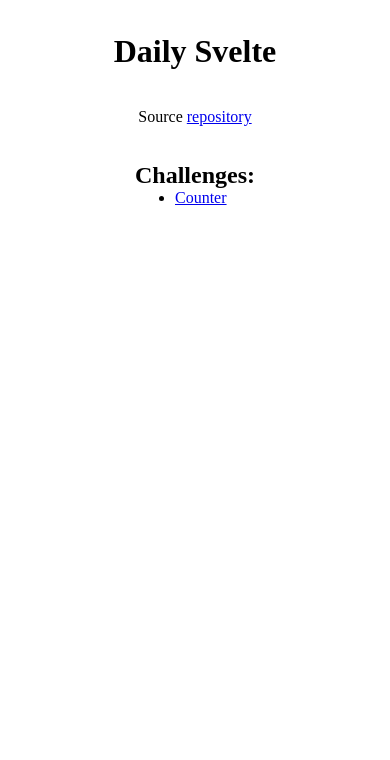
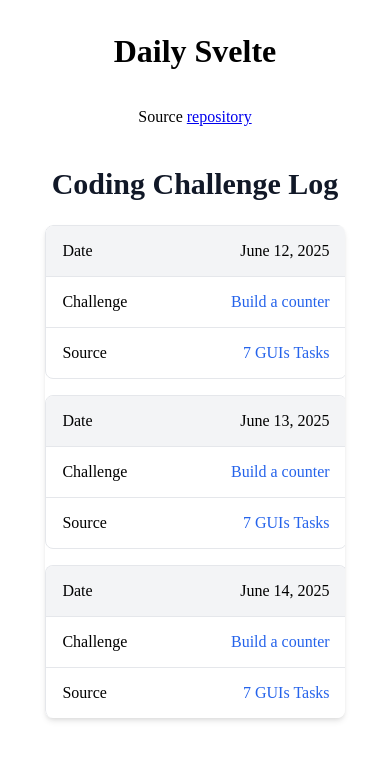
Before and after one commit to rezbee-dev/svelte-everydays, a SvelteKit app: page / in a window 390 px wide. Shown: the top 760 px of the page. Built offline with nearby package versions, Linux system fonts and the light colour scheme.

Commit message:
adds table for displaying challenges

```diff
--- /dev/null
+++ b/src/lib/Table.svelte
@@ -0,0 +1,206 @@
+<script>
+    import { base } from '$app/paths';
+
+    let { challenges } = $props();
+    console.log(base)
+</script>
+
+<div class="container">
+    <h1>Coding Challenge Log</h1>
+
+    <div class="table-wrapper">
+        <table class="responsive-table">
+            <thead>
+                <tr>
+                    <th>Date</th>
+                    <th>Challenge</th>
+                    <th>Source</th>
+                </tr>
+            </thead>
+            <tbody>
+                {#each challenges as c}
+                <tr>
+                    <td data-label="Date">{c.date}</td>
+                    <td data-label="Challenge"><a href="{base}/{c.challengeLink}">{c.challenge}</a></td>
+                    <td data-label="Source"><a href={c.sourceURL}>{c.sourceLabel}</a></td>
+                </tr>
+                {/each}
+                <!-- <tr>
+                    <td data-label="Date">2025-06-15</td>
+                    <td data-label="Challenge">Create a responsive pricing table component.</td>
+                    <td data-label="Source"><a href="#">Frontend Mentor</a></td>
+                </tr>
+                <tr>
+                    <td data-label="Date">2025-06-17</td>
+                    <td data-label="Challenge">Build a functional JavaScript calculator.</td>
+                    <td data-label="Source"><a href="#">CodePen Challenge</a></td>
+                </tr>
+                <tr>
+                    <td data-label="Date">2025-06-20</td>
+                    <td data-label="Challenge">Design the UI for a modern weather application.</td>
+                    <td data-label="Source"><a href="#">Dribbble Weekly Warm-up</a></td>
+                </tr>
+                <tr>
+                    <td data-label="Date">2025-06-22</td>
+                    <td data-label="Challenge">Implement a dark and light mode theme toggle.</td>
+                    <td data-label="Source"><a href="#">Dev.to Community</a></td>
+                </tr> -->
+            </tbody>
+        </table>
+    </div>
+</div>
+
+<style>
+    /* Generated by Gemini AI: https://g.co/gemini/share/81632f30aa2e */
+    /* Main Container and Typography */
+    .container {
+        width: 100%;
+    }
+
+    h1 {
+        font-size: 1.875rem; /* text-3xl */
+        font-weight: 700;
+        text-align: center;
+        margin-bottom: 1.5rem; /* mb-6 */
+        color: #111827; /* gray-900 */
+    }
+
+    /* Table Wrapper for shadow and rounded corners */
+    .table-wrapper {
+        width: 100%;
+        overflow-x: auto;
+        background-color: #ffffff;
+        border-radius: 0.5rem; /* rounded-lg */
+        box-shadow: 0 4px 6px -1px rgba(0, 0, 0, 0.1), 0 2px 4px -1px rgba(0, 0, 0, 0.06);
+    }
+
+    /* General Table Styling */
+    .responsive-table {
+        width: 100%;
+        border-collapse: collapse;
+    }
+
+    /* Table Header */
+    .responsive-table thead {
+        background-color: #f3f4f6; /* gray-100 */
+        border-bottom: 2px solid #e5e7eb; /* border-gray-200 */
+    }
+
+    .responsive-table th {
+        padding: 1rem;
+        text-align: left;
+        font-size: 0.875rem; /* text-sm */
+        font-weight: 600; /* font-semibold */
+        color: #4b5563; /* gray-600 */
+        text-transform: uppercase;
+        letter-spacing: 0.05em;
+    }
+
+    /* Table Body */
+    .responsive-table tbody tr {
+        border-bottom: 1px solid #e5e7eb; /* divide-gray-200 */
+    }
+
+    .responsive-table tbody tr:last-child {
+        border-bottom: 0;
+    }
+
+    .responsive-table td {
+        padding: 1rem;
+        white-space: nowrap;
+    }
+
+    /* Specific cell styling to match Tailwind example */
+    .responsive-table td[data-label="Challenge"] {
+        white-space: normal;
+    }
+
+    .responsive-table a {
+        color: #2563eb; /* text-blue-600 */
+        text-decoration: none;
+    }
+
+    .responsive-table a:hover {
+        color: #1d4ed8; /* hover:text-blue-800 */
+        text-decoration: underline;
+    }
+
+    /* Footer Text */
+    .footer-text {
+        text-align: center;
+        font-size: 0.875rem; /* text-sm */
+        color: #6b7280; /* text-gray-500 */
+        margin-top: 1rem;
+    }
+
+    /* CORE RESPONSIVE LOGIC */
+    @media screen and (max-width: 767px) {
+
+        .table-wrapper {
+            width: 100%;
+            overflow-x: auto;
+            background-color: #ffffff;
+            border-radius: 0.5rem; /* rounded-lg */
+            /* box-shadow: 0 4px 6px -1px rgba(0, 0, 0, 0.1), 0 2px 4px -1px rgba(0, 0, 0, 0.06); */
+        }
+
+        /* Hide the original table headers */
+        .responsive-table thead {
+            display: none;
+        }
+
+        /* Make table elements behave like blocks */
+        /* .responsive-table, .responsive-table tbody, .responsive-table tr, .responsive-table td {
+            display: block;
+            width: 100%;
+        } */
+
+        .responsive-table, .responsive-table tbody, .responsive-table tr {
+            display: block;
+            width: 100%;
+        }
+
+        /* Style rows as cards */
+        .responsive-table tr {
+            margin-bottom: 1rem;
+            border: 1px solid #e5e7eb;
+            border-radius: 0.5rem;
+            overflow: auto;
+        }
+
+        .responsive-table tr:last-child {
+            margin-bottom: 0;
+        }
+
+        /* Style data cells for the stacked view */
+        .responsive-table td {
+            display: block;
+            text-align:right;
+            padding-left: 50%;
+            position: relative;
+            border-bottom: 1px solid #e5e7eb;
+            /* Allow all cells to wrap text */
+            white-space: normal;
+        }
+
+        .responsive-table td:first-child {
+            background-color: #f3f4f6; /* gray-100 */
+        }
+
+        .responsive-table td:last-child {
+            border-bottom: 0;
+        }
+
+        /* Use ::before to add the data label */
+        .responsive-table td::before {
+            content: attr(data-label);
+            position: absolute;
+            left: 0;
+            width: 45%;
+            padding-left: 1rem;
+            font-weight: 500;
+            text-align: left;
+            white-space: nowrap;
+        }
+    }
+</style>
--- a/src/routes/+page.svelte
+++ b/src/routes/+page.svelte
@@ -1,5 +1,7 @@
 <script>
     import { base } from '$app/paths';
+    import Table from '$lib/Table.svelte';
+    import { challenges } from './challenges';
 </script>
 
 <main>
@@ -7,16 +9,18 @@
     <p>Source <a href="https://github.com/rezbee-dev/svelte-everydays">repository</a></p>
 
     <section>
-        <h2>Challenges:</h2>
+        <!-- <h2>Challenges:</h2>
         <ul>
             <li><a href="{base}/challenges/counter">Counter</a></li>
-        </ul>
+        </ul> -->
+        <Table { challenges } />
     </section>
 </main>
 
 <style>
     main {
         min-height: 100vh;
+        width: 100%;
         display: flex;
         flex-direction: column;
         /* justify-content: center; */
@@ -31,4 +35,8 @@
     ul {
         margin-top: 0;
     }
+
+    section {
+        width: 80%;
+    }
 </style>
--- /dev/null
+++ b/src/routes/challenges.js
@@ -0,0 +1,23 @@
+export const challenges = [
+    {
+        "date":"June 12, 2025",
+        "challenge":"Build a counter",
+        "challengeLink": "challenges/counter",
+        "sourceURL":"https://eugenkiss.github.io/7guis/tasks/",
+        "sourceLabel":"7 GUIs Tasks"
+    },
+    {
+        "date":"June 13, 2025",
+        "challenge":"Build a counter",
+        "challengeLink": "challenges/counter",
+        "sourceURL":"https://eugenkiss.github.io/7guis/tasks/",
+        "sourceLabel":"7 GUIs Tasks"
+    },
+    {
+        "date":"June 14, 2025",
+        "challenge":"Build a counter",
+        "challengeLink": "challenges/counter",
+        "sourceURL":"https://eugenkiss.github.io/7guis/tasks/",
+        "sourceLabel":"7 GUIs Tasks"
+    },
+]
```
